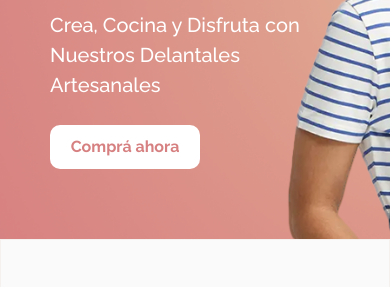
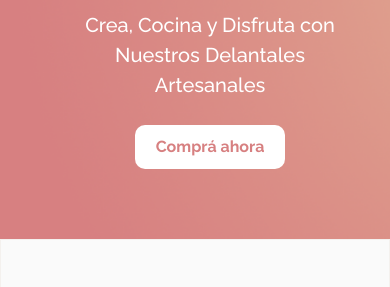
Before and after one commit to AngiStraussDG/Cutidesigns, a website: page index.html in a window 390 px wide. Shown: the part 466-753 px from the top of the page. Drawn offline with nearby package versions, Linux system fonts and the light colour scheme.

Commit message:
arreglo de responsive

```diff
--- a/scss/base/_generales.scss
+++ b/scss/base/_generales.scss
@@ -260,6 +260,7 @@ button.btn.btn-outline-success:disabled {
     background-color: #fff;
     color: $color-primario;
     transition: color 0.3s ease, background-color 0.3s ease;
+    margin: 0;
 }
 .accordion_filtros .accordion-button:not(.collapsed) {
     background-color: #fff;
@@ -285,6 +286,7 @@ button.btn.btn-outline-success:disabled {
     text-decoration: none;
     font-weight: 600;
     font-size: 14px;
+    margin: 0;
     transition: color 0.3s ease;
 }
 .accordionfiltro-collapse ul li a:hover {
--- a/scss/base/_queries.scss
+++ b/scss/base/_queries.scss
@@ -93,12 +93,15 @@
 
 @include breakpoint($break-xsmall) {
     .hero {
-        background-position-x: -680px;
+        background-position-x: -550px;
+        align-items: center;
         h1 {
             max-width: 280px;
+            text-align: center;
         }
         p {
             max-width: 280px;
+            text-align: center;
         }
     }
     .banner-atributos {
@@ -126,7 +129,6 @@
             gap: 30px;
             .fundadora-info {
                 p {
-                    font-size: 14px;
                     padding: 0px 20px;
                     margin: 0;
                 }
@@ -136,7 +138,6 @@
             gap: 30px;
             .historia-info {
                 p {
-                    font-size: 14px;
                     padding: 0px 20px;
                     margin: 0;
                 }
@@ -146,12 +147,20 @@
     .categorias {
         flex-direction: column;
         align-items: flex-start;
-        ul {
-            padding: 0px;
+        ul li {
+            padding-left: 0px;
         }
         button {
             margin-top: 10px;
         }
+    }
+    .atributos-marca {
+        flex-direction: column;
+        align-items: center;
+    }
+    .reseñas {
+        flex-direction: column;
+        align-items: center;
     }
     footer{
         .footer-container {
@@ -169,28 +178,6 @@
 }
 
 @include breakpoint($break-xs) {
-    .hero {
-        background-position-x: -540px;
-        h1 {
-            font-size: 35px;
-            max-width: 250px;
-            margin: 5px auto 20px auto;
-            text-align: center;
-        }
-        p {
-            font-size: 20px;
-            max-width: 250px;
-            margin: 5px auto 20px auto;
-            text-align: center;
-        }
-        a {
-            margin: 5px auto 20px auto;
-            display: flex;
-            justify-content: center;
-            padding: 10px 20px;
-            text-align: center;
-        }
-    }
     .banner-atributos {
         padding: 10px;
         margin: 0;
--- a/scss/components/_sobre_nosotros.scss
+++ b/scss/components/_sobre_nosotros.scss
@@ -32,7 +32,7 @@
             }
             p {
                 font-size: 16px;
-                font-weight: 500;
+                font-weight: 600;
                 line-height: 1.6;
                 color: $color-texto;
             }
@@ -67,7 +67,7 @@
             }
             p {
                 font-size: 16px;
-                font-weight: 400;
+                font-weight: 500;
                 line-height: 1.6;
                 color: white;
             }
```
Also changed, not shown: css/estilos.css, 1 other file.
